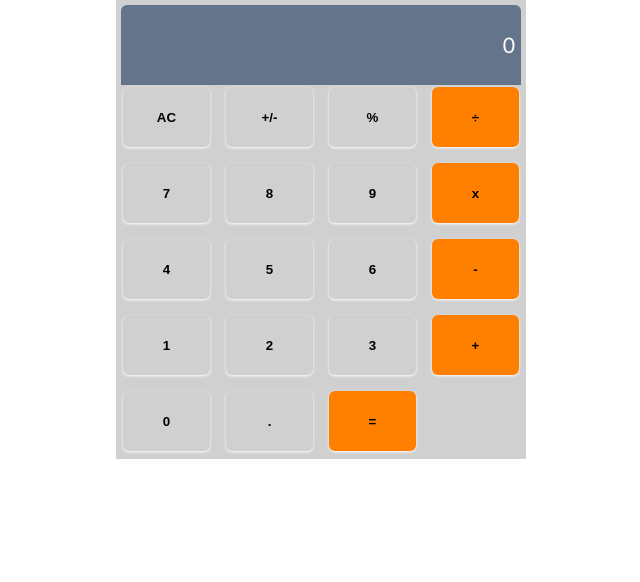
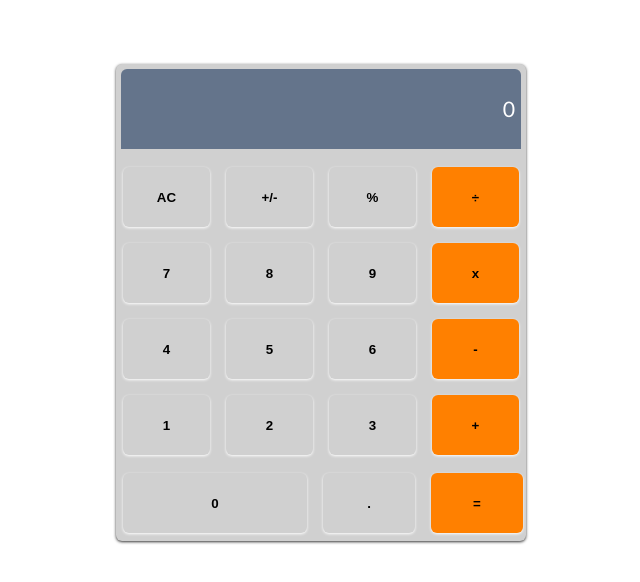
Before and after one commit to Kevin-Mena/math-magicians, a React (Create React App) app: page / in a window 1280 px wide. Shown: the top 582 px of the page, without its empty margins (319-959 px from the left). Built offline with nearby package versions, Linux system fonts and the light colour scheme.

Commit message:
Update UI

```diff
--- a/src/components/calculator.js
+++ b/src/components/calculator.js
@@ -111,6 +111,8 @@ const CalculatorApp = () => {
             <button className="btn orange" type="button" onClick={handleClick}>
               +
             </button>
+          </div>
+          <div className="bottom">
             <button
               className="btn lightgrey zero"
               type="button"
--- a/src/index.css
+++ b/src/index.css
@@ -18,7 +18,7 @@ body {
 .container-div {
   width: 100%;
   height: 100vh;
-  background: #fff;
+  padding-top: 4rem;
 }
 
 .wrapper {
@@ -26,16 +26,17 @@ body {
   width: 400px;
   height: auto;
   margin: 0 auto;
-  flex-direction: column-reverse;
   padding: 0.333rem;
+  border-radius: 6px;
+  box-shadow: 0 1px 3px rgba(0, 0, 0, 0.8);;
 }
 
 .btn-group {
   display: grid;
   grid-template-columns: repeat(4, 1fr);
   gap: 1rem;
-  flex-direction: column;
   padding: 2px;
+  margin-top: 1rem;
 }
 
 .screen {
@@ -87,3 +88,11 @@ body {
   border: 2px solid #000;
   transition: var(--all-transition);
 }
+.bottom {
+  display: grid;
+  grid-template-columns: 2fr 1fr 1fr;
+  width: 100%;
+  gap: 1rem;
+  padding: 2px;
+  padding-top: 1rem;
+}
```
